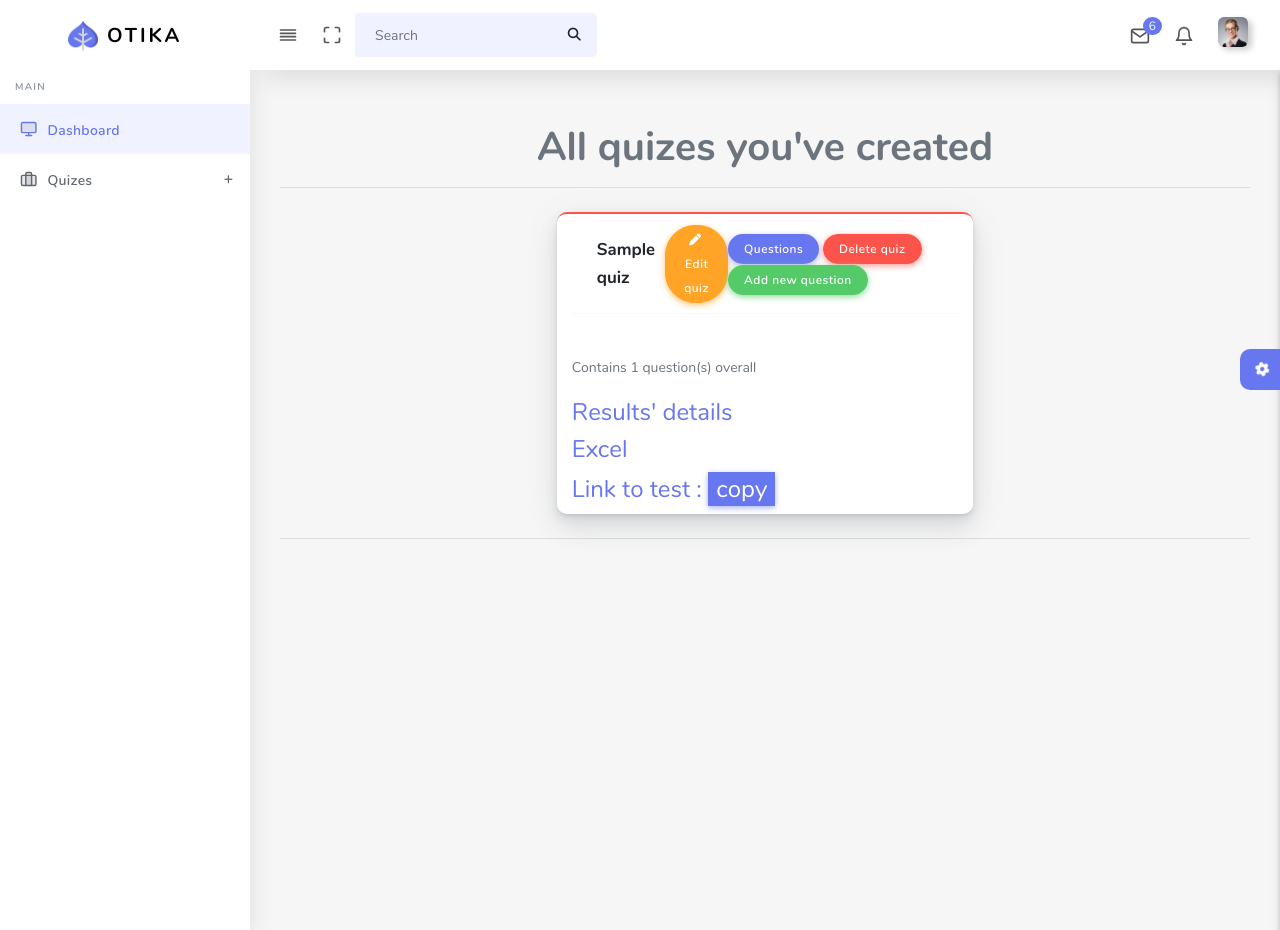
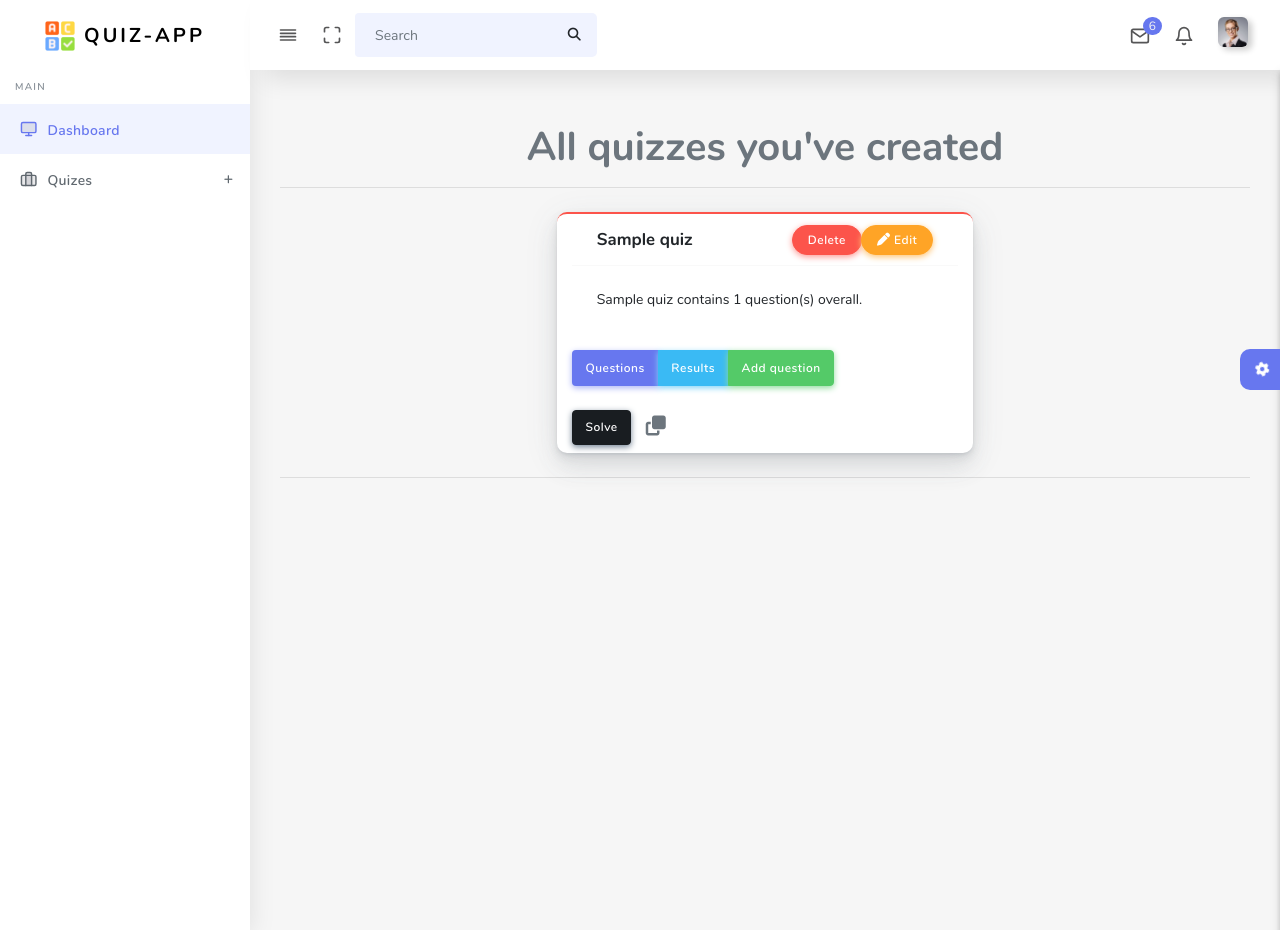
Before and after one commit to intizone/quizme, a Django app: page / in a window 1280 px wide. Run offline with Django 5.2, Linux system fonts and the light colour scheme; a user stored in the database is signed in; tables that the repository leaves empty hold one stand-in row (values such as "Sample post"); some libraries are stand-ins or nearby versions.

Commit message:
favicon, copy, logo, names

```diff
--- a/main/views.py
+++ b/main/views.py
@@ -1,3 +1,4 @@
+from datetime import datetime
 from django.http import HttpResponse, Http404
 import openpyxl
 from openpyxl.utils import get_column_letter
@@ -31,17 +32,20 @@ def chart_data_view(request):
 
 
 
+@login_required(login_url='dash:login')
+def main(request):
+    # Retrieve quizzes created by the currently logged-in user
+    quizes = Quiz.objects.filter(author=request.user)
 
-@login_required(login_url = 'dash:login')
-def main(request):
-    quizes = Quiz.objects.filter(author = request.user)
+    # Exclude quizzes with zero questions
+    quizes_with_questions = [quiz for quiz in quizes if quiz.questions.exists()]
+
     context = {
-        "quizes" : quizes
+        "quizes": quizes_with_questions
     }
     return render(request, 'main.html', context)
 
-# creators
-from datetime import datetime
+
 
 @login_required(login_url = 'dash:login')
 def create_quiz(request):
--- a/templates/auth/login.html
+++ b/templates/auth/login.html
@@ -7,7 +7,7 @@
 <head>
   <meta charset="UTF-8">
   <meta content="width=device-width, initial-scale=1, maximum-scale=1, shrink-to-fit=no" name="viewport">
-  <title>Otika - Admin Dashboard Template</title>
+  <title>Quiz-app - Admin Dashboard Template</title>
   <!-- General CSS Files -->
   <link rel="stylesheet" href="{%static 'assets/css/app.min.css'%}">
   <link rel="stylesheet" href="{%static 'assets/bundles/bootstrap-social/bootstrap-social.css'%}">
--- a/templates/auth/register.html
+++ b/templates/auth/register.html
@@ -7,7 +7,7 @@
 <head>
   <meta charset="UTF-8">
   <meta content="width=device-width, initial-scale=1, maximum-scale=1, shrink-to-fit=no" name="viewport">
-  <title>Otika - Admin Dashboard Template</title>
+  <title>Quiz-app - Admin Dashboard Template</title>
   <!-- General CSS Files -->
   <link rel="stylesheet" href="{%static 'assets/css/app.min.css'%}">
   <link rel="stylesheet" href="{%static 'assets/bundles/bootstrap-social/bootstrap-social.css'%}">
--- a/templates/base.html
+++ b/templates/base.html
@@ -5,9 +5,37 @@
 
 <!-- index.html  21 Nov 2019 03:44:50 GMT -->
 <head>
+  <link rel="shortcut icon" href="{% static 'assets/img/favicon.ico' %}" type="image/x-icon">
+  <meta name="viewport" content="width=device-width, initial-scale=1.0">
+  <title>Quiz Editor</title>
+  <style>
+      .btn-primary {
+          color: #fff;
+          background-color: #007bff;
+          border-color: #007bff;
+          display: inline-block;
+          font-weight: 400;
+          text-align: center;
+          white-space: nowrap;
+          vertical-align: middle;
+          user-select: none;
+          border: 1px solid transparent;
+          padding: .375rem .75rem;
+          font-size: 1rem;
+          line-height: 1.5;
+          border-radius: .25rem;
+          transition: color .15s ease-in-out,background-color .15s ease-in-out,border-color .15s ease-in-out,box-shadow .15s ease-in-out;
+          cursor: pointer;
+      }
+      .btn-primary:hover {
+          color: #fff;
+          background-color: #0056b3;
+          border-color: #0056b3;
+      }
+  </style>
   <meta charset="UTF-8">
   <meta content="width=device-width, initial-scale=1, maximum-scale=1, shrink-to-fit=no" name="viewport">
-  <title>Otika - Admin Dashboard Template</title>
+  <title>QUIZ-APP</title>
   <!-- General CSS Files -->
   <link rel="stylesheet" href="{% static 'assets/css/app.min.css' %}">
   <!-- Template CSS -->
@@ -143,7 +171,7 @@
                   </span>
                 </a> <a href="#" class="dropdown-item"> <span class="dropdown-item-icon bg-info text-white"> <i class="fas
 												fa-bell"></i>
-                  </span> <span class="dropdown-item-desc"> Welcome to Otika
+                  </span> <span class="dropdown-item-desc"> Welcome to Quiz-app
                     template! <span class="time">Yesterday</span>
                   </span>
                 </a>
@@ -177,7 +205,7 @@
         <aside id="sidebar-wrapper">
           <div class="sidebar-brand">
             <a href="index.html"> <img alt="image" src="{% static 'assets/img/logo.png'%}" class="header-logo" /> <span
-                class="logo-name">Otika</span>
+                class="logo-name">Quiz-app</span>
             </a>
           </div>
           <ul class="sidebar-menu">
--- a/templates/details/questions.html
+++ b/templates/details/questions.html
@@ -3,7 +3,7 @@
 {% load static %}
   <meta charset="UTF-8">
   <meta content="width=device-width, initial-scale=1, maximum-scale=1, shrink-to-fit=no" name="viewport">
-  <title>Otika - Admin Dashboard Template</title>
+  <title>Quiz-app - Admin Dashboard Template</title>
   <!-- General CSS Files -->
   <link rel="stylesheet" href="{% static 'assets/css/app.min.css' %}">
   <!-- Template CSS -->
--- a/templates/main.html
+++ b/templates/main.html
@@ -3,43 +3,46 @@
 
       <!-- Main Content -->
 
-        <section class="section" >
-
-          <h1 class="col-12" style="text-align: center;">All quizes you've created</h1>
-          <hr>
-          <div class="row d-flex justify-content-center">
+      <section class="section">
+        <h1 class="col-12 text-center">All quizzes you've created</h1>
+        <hr>
+        <div class="row justify-content-center">
           {% for quiz in quizes %}
-
           <div class="card card-danger col-5 m-2">
-            <div class="card-header">
-              <h4>{{quiz.title}}</h4>
-              <a href="{% url 'front:quiz_edit' quiz.code %}">
-                <button type="button" class="btn btn-warning btn-icon icon-left">
-                    <i class="fas fa-pen"></i> Edit quiz
-                </button>
-              </a>
-              <div class="card-header-action">
-                <a href="{%url 'dash:questions' quiz.id%}" class="btn btn-primary">Questions</a>
-                <a href="{%url 'dash:quiz_delete' quiz.id%}" class="btn btn-danger">Delete quiz</a>
-                <a href="{%url 'dash:add_question' quiz.id%}" class="btn btn-success">Add new question</a>
+            <div class="card-header d-flex justify-content-between align-items-center">
+              <h4>{{ quiz.title }}</h4>
+              <div class="btn-group" role="group">
+                <a href="{% url 'dash:quiz_delete' quiz.id %}" class="btn btn-danger">Delete</a>
+                <a href="{% url 'front:quiz_edit' quiz.code %}" class="btn btn-warning">
+                  <i class="fas fa-pen"></i> Edit
+                </a>
               </div>
             </div>
             <div class="card-body">
+              <p>{{ quiz.title }} contains {{ quiz.all_questions }} question(s) overall.</p>
             </div>
-            <p>Contains {{quiz.all_questions}} question(s) overall</p>
-            <h4><a href="{% url 'dash:get_results' quiz.id %}">Results' details</a></h4>
-            <h4><a href="{% url 'dash:get_results_excel' quiz.id %}">Excel</a></h4>
-            <h4>
-              <a href="{% url 'front:quiz_detail' quiz.code %}" id="testLink">Link to test :</a>
-              <input type="text" value="{{ request.build_absolute_uri }}{% url 'front:quiz_detail' quiz.code %}" id="testLinkInput" readonly style="display: none;">
-              <button class="btn-primary" onclick="copyToClipboard()">copy</button>
-            </h4>
+            <div class="card-header-action">
+              <div class="btn-group" role="group">
+                <a href="{% url 'dash:questions' quiz.id %}" class="btn btn-primary">Questions</a>
+                <a href="{% url 'dash:get_results' quiz.id %}" class="btn btn-info">Results</a>
+                <a href="{% url 'dash:add_question' quiz.id %}" class="btn btn-success">Add question</a>
+              </div>
+            </div>
+            <div class="mt-4">
+              <h6>
+                <a href="{% url 'front:quiz_detail' quiz.code %}" class="btn btn-dark" id="testLink{{ forloop.counter }}">Solve</a>
+                <span style="margin-right: 10px;"></span>
+                <input type="text" value="{{ request.build_absolute_uri }}{% url 'front:quiz_detail' quiz.code %}" id="testLinkInput{{ forloop.counter }}" readonly style="display: none;">
+                <span class="copy-icon" onclick="copyToClipboard({{ forloop.counter }})">
+                  <i class="fas fa-clone fa-lg"></i>
+                </span>
+              </h6>
+            </div>
           </div>
-
-          {%endfor%}
+          {% endfor %}
         </div>
         <hr>
-        </section>
+      </section>
         <div class="settingSidebar">
           <a href="javascript:void(0)" class="settingPanelToggle"> <i class="fa fa-spin fa-cog"></i>
           </a>
@@ -131,16 +134,18 @@
             </div>
           </div>
         </div>
+
         <script>
-          async function copyToClipboard() {
-              /* Get the text field */
-              var copyText = document.getElementById("testLinkInput");
-              try {
-                  await navigator.clipboard.writeText(copyText.value);
-                  alert("Text copied");
-              } catch (err) {
-                  console.error('Failed to copy text: ', err);
-              }
+          function copyToClipboard(identifier) {
+            var copyText = document.getElementById("testLinkInput" + identifier).value;
+            var tempInput = document.createElement("input");
+            tempInput.setAttribute("value", copyText);
+            document.body.appendChild(tempInput);
+            tempInput.select();
+            document.execCommand("copy");
+            document.body.removeChild(tempInput);
+            alert("Copied the link");
           }
-          </script>
+        </script>
+
   {%endblock%}
```
Also changed, not shown: templates/quiz/results.html (+17 -3 lines), static/assets/img/favicon.ico, static/assets/img/logo.png.
